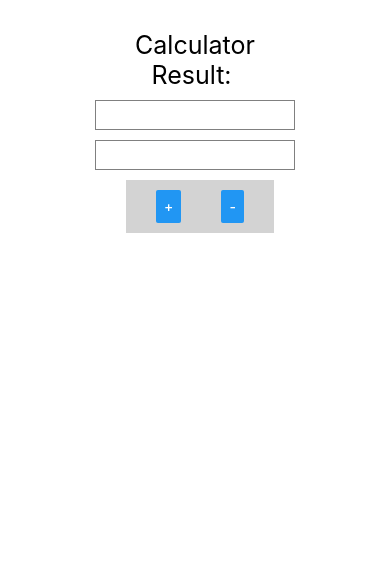
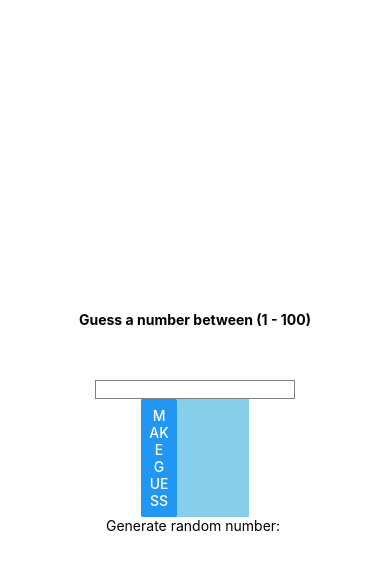
Before and after one commit to dilippoudel/reactNative_Exercises, a React Native app: screen / in a window 390 px wide. Shown: the top 570 px of the page. Built offline with nearby package versions, Linux system fonts and the light colour scheme.

Commit message:
Eexercise-2 Simple game(random number guessing)

```diff
--- a/App.js
+++ b/App.js
@@ -2,50 +2,55 @@ import React from 'react';
 import { StyleSheet, Text, View, Button, TextInput } from 'react-native';
 
 export default class App extends React.Component {
-	constructor(props) {
+  constructor(props){
     super(props);
-		this.state = { firstInput: '', secondInput: '', results: '' };
+    this.state = {randomNums: null, guessNums: null, count: 0}
   }
-	addNumber = () => {
-		this.setState({ results: parseInt(this.state.firstInput) + parseInt(this.state.secondInput) });
-	};
-	subtractNumber = () => {
-		this.setState({ results: parseInt(this.state.firstInput) - parseInt(this.state.secondInput) });
-	};
+  generateRandom(){
+    const random = Math.floor(Math.random()*100) + 1;
+    this.setState({randomNums: random})
+  }
+
+  numsCheck = () => {
+    this.generateRandom();
+    if(this.state.randomNums !== this.state.guessNums){
+      this.setState((prevState)=> {
+        return {count: prevState.count + 1}
+      });
+      return this.state.count;
+    }
+    return this.state.count;
+  }
+
   render() {
+    const {guessNums, randomNums, count} = this.state;
+    const a = parseInt(guessNums);
+    const b = parseInt(randomNums);
+    const c = !randomNums ? null : <Text>Try Again</Text>;
+    const result = (a === b)
+    ? <Text style = {{fontWeight: 'bold', fontSize: 20}}>Congratulation! Your guessed is matched in {count} attempts.</Text>
+    : a > b ? <Text>Your guess is too high.</Text>
+    : a < b ? <Text>Your guess is too low.</Text>
+    : <Text>{c}</Text>
     return (
       <View style={styles.container}>
-				<View>
-					<Text style={styles.text}>Calculator</Text>
-				</View>
-				<Text style={styles.text}>Result: {this.state.results}</Text>
-				<View />
+        <Text style = {{fontWeight: 'bold', flex: 1/10}}>Guess a number between (1 - 100)</Text>
         <View>
         <TextInput
-						style={styles.inputText}
-						onChangeText={firstInput => this.setState({ firstInput })}
-						value={this.state.firstInput}
+        onChangeText = {(guessNums) => this.setState({guessNums})}
+        value = {this.state.guessNums}
         keyboardType = 'numeric'
-					/>
+         style = {{width: 200, borderColor: 'gray', borderWidth: 1, flex: 1/5}}/>
         </View>
-				<View>
-					<TextInput
-						style={styles.inputText}
-						onChangeText={secondInput => this.setState({ secondInput })}
-						value={this.state.secondInput}
-						keyboardType = 'numeric'
-					/>
+        <View style = {{ flexDirection: 'row', justifyContent: 'space-between', backgroundColor:'skyblue'}}>
+        <View style={{flex: 1/3}}>
+      <Button  onPress = {this.numsCheck} title = "Make Guess"></Button>
+
         </View>
-				<View>
-					<View style={styles.buttonText}>
-						<View style={styles.button}>
-							<Button onPress={this.addNumber} title="+" />
+
         </View>
-						<View style={styles.button}>
-							<Button onPress={this.subtractNumber} title="-" />
-						</View>
-					</View>
-				</View>
+      <Text>Generate random number: {this.state.randomNums}</Text>
+      {result}
       </View>
     );
   }
@@ -54,31 +59,8 @@ export default class App extends React.Component {
 const styles = StyleSheet.create({
   container: {
     flex: 1,
-		padding: 30,
     backgroundColor: '#fff',
     alignItems: 'center',
-		justifyContent: 'flex-start',
-	},
-	inputText: {
-		marginTop: 10,
-		height: 30,
-		width: 200,
-		padding: 5,
-		borderColor: 'gray',
-		borderWidth: 1,
-	},
-	text: {
-		fontSize: 25,
-	},
-	buttonText: {
-		marginTop: 10,
-		marginLeft: 10,
-		padding: 10,
-		flexDirection: 'row',
-		justifyContent: 'space-around',
-		backgroundColor: 'lightgray',
-	},
-	button: {
-		marginHorizontal: 20,
-	},
+    justifyContent: 'center',
+  }
 });
```
Lines whose indentation alone changed are shown as unchanged.
